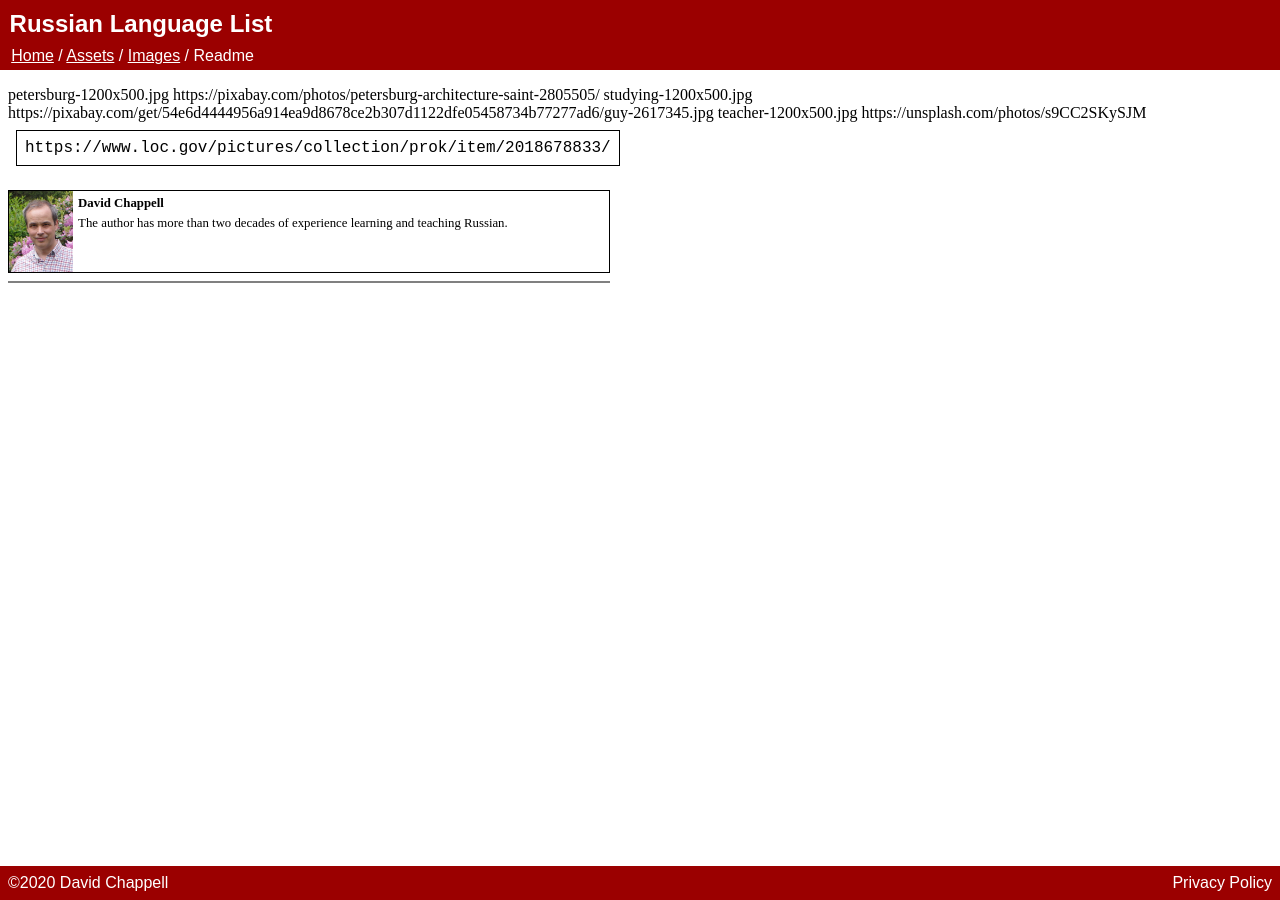
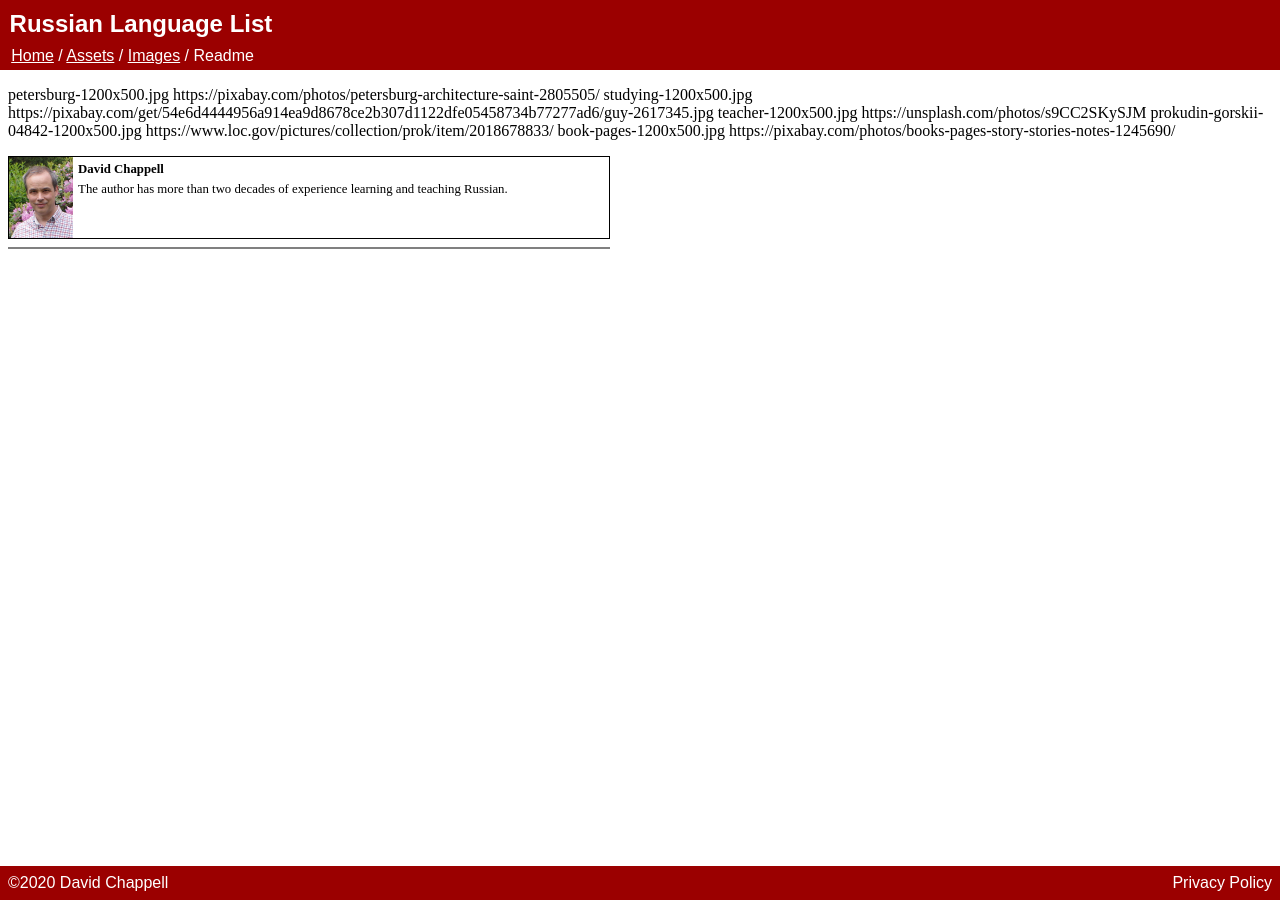
Before and after one commit to david672orford/russian-language-list, a Jekyll site: the page built from assets/images/README.md, in a window 1280 px wide. Built offline with Jekyll 4.4.1, drawn with Linux system fonts in a browser that asks for light colours; our own code applies the rules of GitHub Pages for plain Markdown files.

Commit message:
added title image

```diff
--- a/assets/images/README.md
+++ b/assets/images/README.md
@@ -4,5 +4,7 @@
 	https://pixabay.com/get/54e6d4444956a914ea9d8678ce2b307d1122dfe05458734b77277ad6/guy-2617345.jpg
 teacher-1200x500.jpg
 	https://unsplash.com/photos/s9CC2SKySJM
-
+prokudin-gorskii-04842-1200x500.jpg
 	https://www.loc.gov/pictures/collection/prok/item/2018678833/
+book-pages-1200x500.jpg
+	https://pixabay.com/photos/books-pages-story-stories-notes-1245690/
```
Also changed, not shown: for-instructors/public-domain-books.md (+4 -0 lines), assets/images/book-pages-1200x500.jpg (added).
